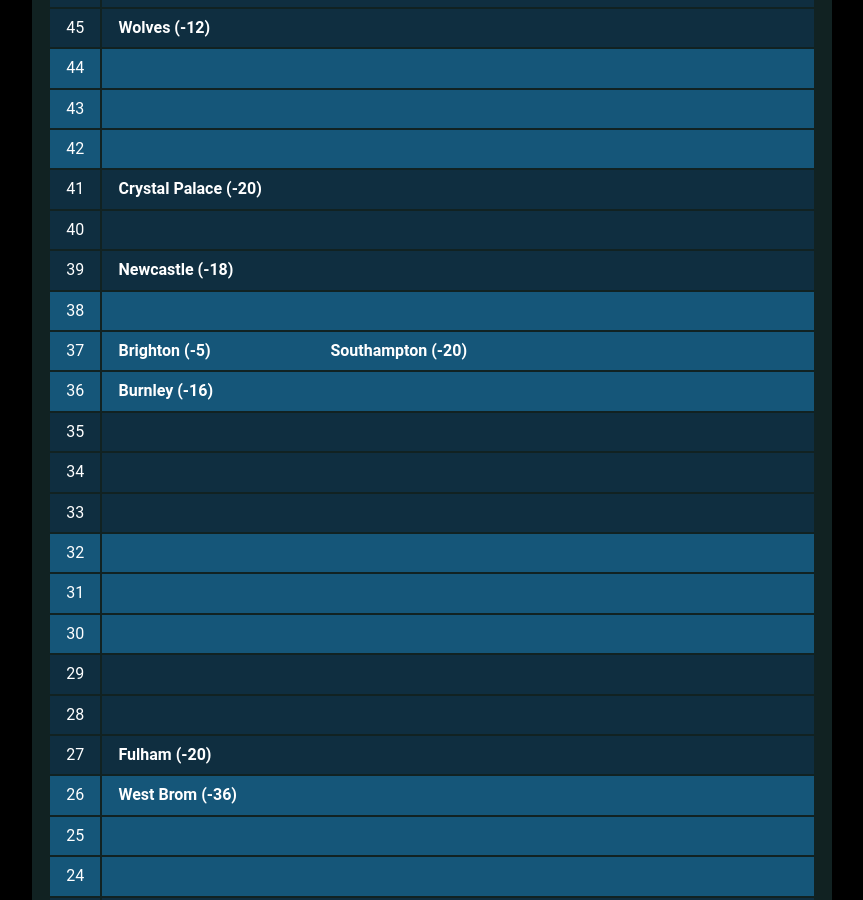
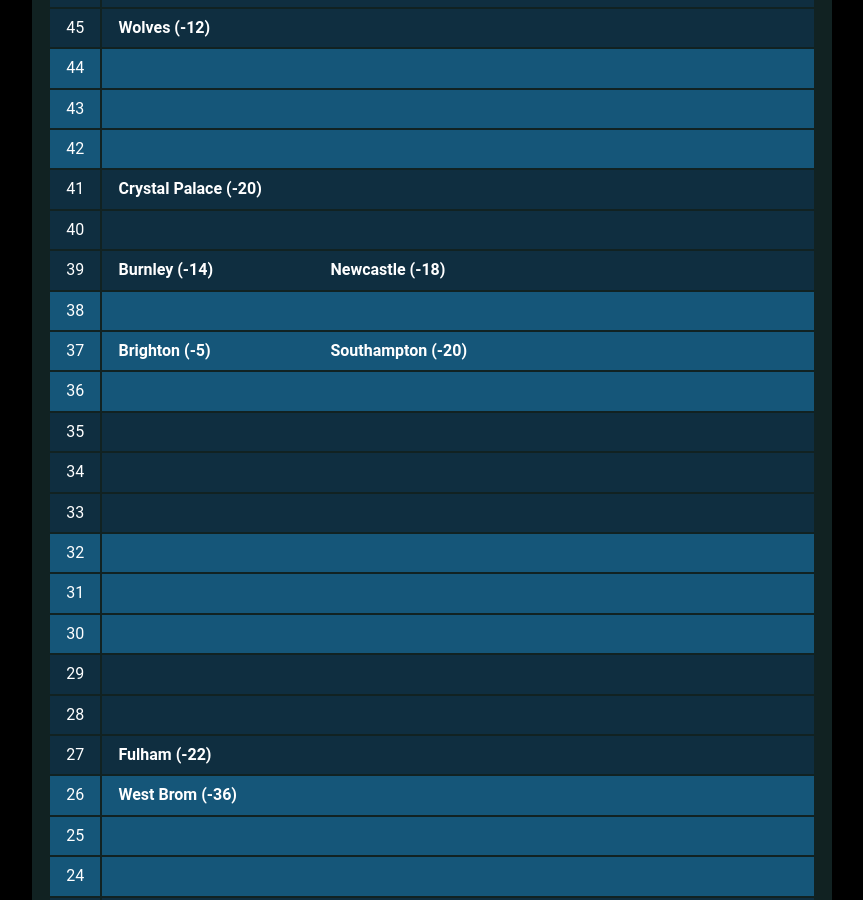
Before and after one commit to muru/muru.github.io, a Jekyll site: the page built from resources.md, in a window 1280 px wide and 900 px high, scrolled down 2891 px. Shown: the whole window, without its empty margins (208-1071 px from the left). Built offline with Jekyll 4.4.1, drawn with Linux system fonts in a browser that asks for light colours; some web fonts are replaced; some of the changed text lies outside the part shown.

Commit message:
updated cann-table: Wed 12 May 00:00:32 JST 2021

```diff
--- a/cann-table.html
+++ b/cann-table.html
@@ -221,6 +221,7 @@
 	<tr class="cann-row-2">
 		<td class="cann-point"> 39 </td>
 		<td class="cann-clubs">
+			<span class="club-name"> Burnley (-14) </span>
 			<span class="club-name"> Newcastle (-18) </span>
 		</td>
  	</tr>
@@ -239,7 +240,6 @@
 	<tr class="cann-row-1">
 		<td class="cann-point"> 36 </td>
 		<td class="cann-clubs">
-			<span class="club-name"> Burnley (-16) </span>
 		</td>
  	</tr>
 	<tr class="cann-row-2">
@@ -285,7 +285,7 @@
 	<tr class="cann-row-2">
 		<td class="cann-point"> 27 </td>
 		<td class="cann-clubs">
-			<span class="club-name"> Fulham (-20) </span>
+			<span class="club-name"> Fulham (-22) </span>
 		</td>
  	</tr>
 	<tr class="cann-row-1">
```
Also changed, not shown: other parts of cann-table.html (+1 -1 lines).
